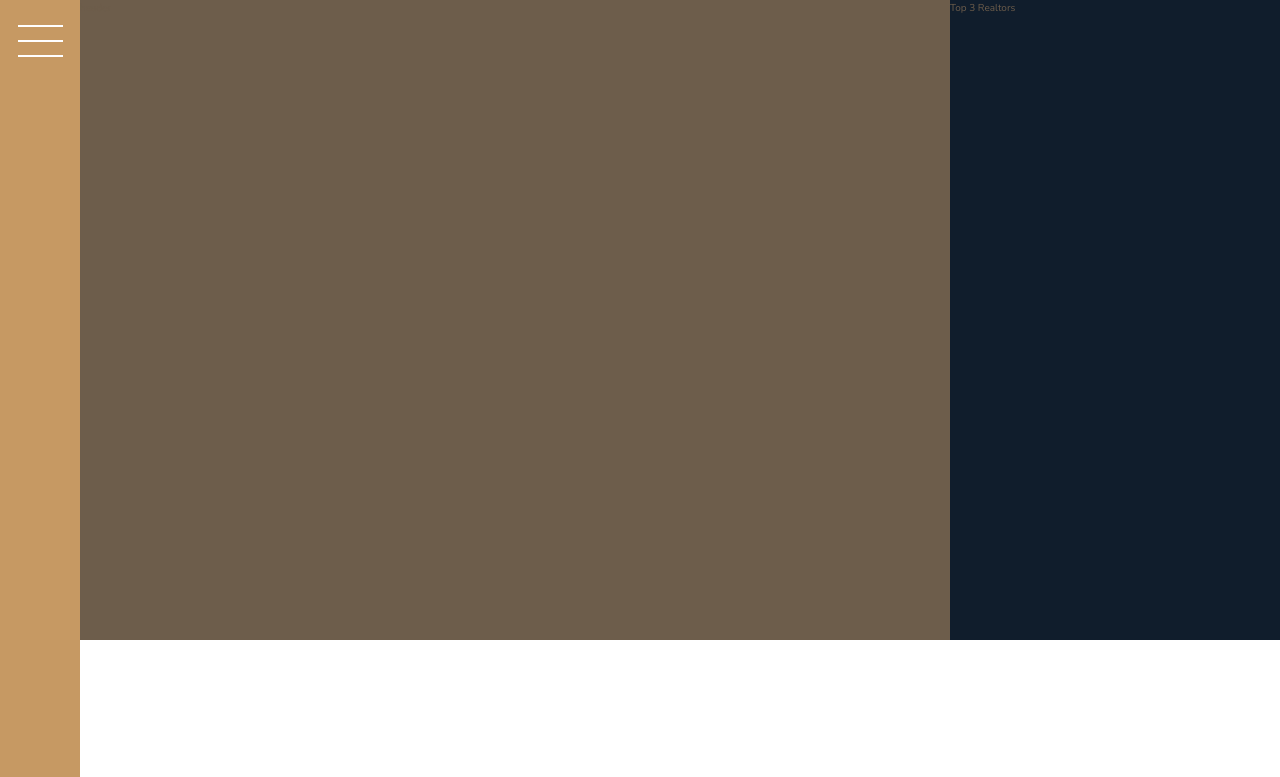
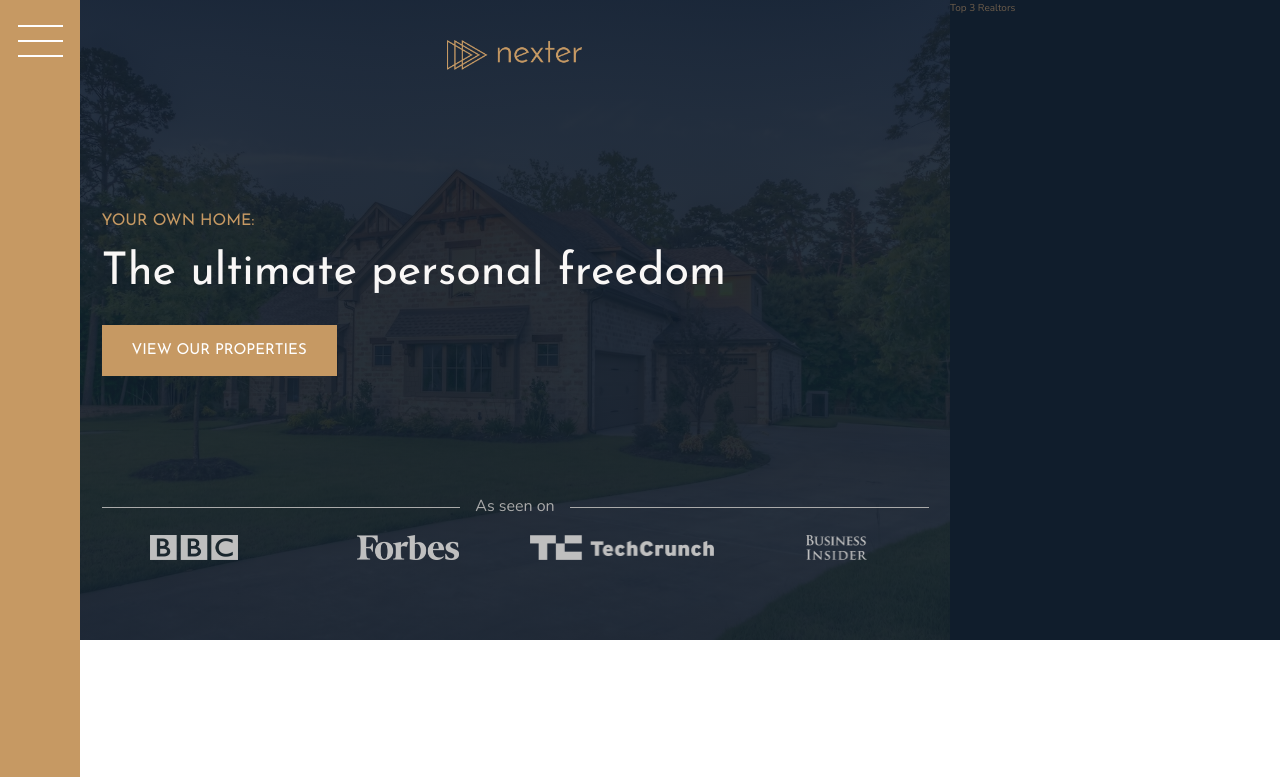
Before and after one commit to AndrewJacobVlietstra/Nexter-project, a website: page index.html in a window 1280 px wide. Shown: the top 777 px of the page. Drawn offline with nearby package versions, Linux system fonts and the light colour scheme.

Commit message:
Finished header section

```diff
--- a/index.html
+++ b/index.html
@@ -19,7 +19,17 @@
         </div>
 
         <header class="header">
-            header
+            <img src="dist/img/logo.png" alt="Nexter logo" class="header__logo">
+            <h3 class="heading-3">Your own home:</h3>
+            <h1 class="heading-1">The ultimate personal freedom</h1>
+            <button class="btn header__btn">View Our Properties</button>
+            <div class="header__seenon-text">As seen on</div>
+            <div class="header__seenon-logos">
+                <img src="dist/img/logo-bbc.png" alt="BBC">
+                <img src="dist/img/logo-forbes.png" alt="Forbes">
+                <img src="dist/img/logo-techcrunch.png" alt="Tech crunch">
+                <img src="dist/img/logo-bi.png" alt="Business Insider">
+            </div>
         </header>
 
         <div class="realtors">
--- a/sass/_header.scss
+++ b/sass/_header.scss
@@ -1,4 +1,59 @@
 .header {
     background-color: $color-grey-dark-2;
     grid-column: full-start / col-end 6;
+
+    background-image:
+    linear-gradient(rgba($color-secondary, .9), rgba($color-secondary, .9)),
+    url('../../dist/img/hero.jpeg');
+    background-size: cover;
+    background-position: center;
+    background-repeat: no-repeat;
+    padding: 8rem;
+    padding-top: 4rem;
+
+    display: grid;
+    grid-template-rows: 1fr min-content 6rem 1fr;
+    grid-template-columns: max-content;
+    grid-row-gap: 1.5rem;
+    justify-content: center;
+
+    &__logo {
+        height: 3rem;
+        justify-self: center;
+    }
+
+    &__btn {
+        align-self: start;
+        justify-self: start;
+    }
+
+    &__seenon-text {
+        display: grid;
+        grid-template-columns: 1fr max-content 1fr;
+        align-items: center;
+        grid-column-gap: 1.5rem;
+
+        font-size: 1.6rem;
+        color: $color-grey-light-2;
+
+        &::before,
+        &::after {
+            content: "";
+            display: block;
+            height: 1px;
+            background-color: currentColor;
+        }
+    }
+
+    &__seenon-logos {
+        display: grid;
+        grid-template-columns: repeat(4, 1fr);
+        grid-column-gap: 3rem;
+        justify-items: center;
+
+        img {
+            height: 2.5rem;
+            filter: brightness(75%);
+        }
+    }
 }
--- a/sass/_typography.scss
+++ b/sass/_typography.scss
@@ -5,6 +5,9 @@
 
 .heading-1 {
     @extend %heading;
+    font-size: 4.5rem;
+    color: $color-grey-light-1;
+    line-height: 1;
 }
 
 .heading-2 {
```
Also changed, not shown: dist/css/main.css, 1 other file.
